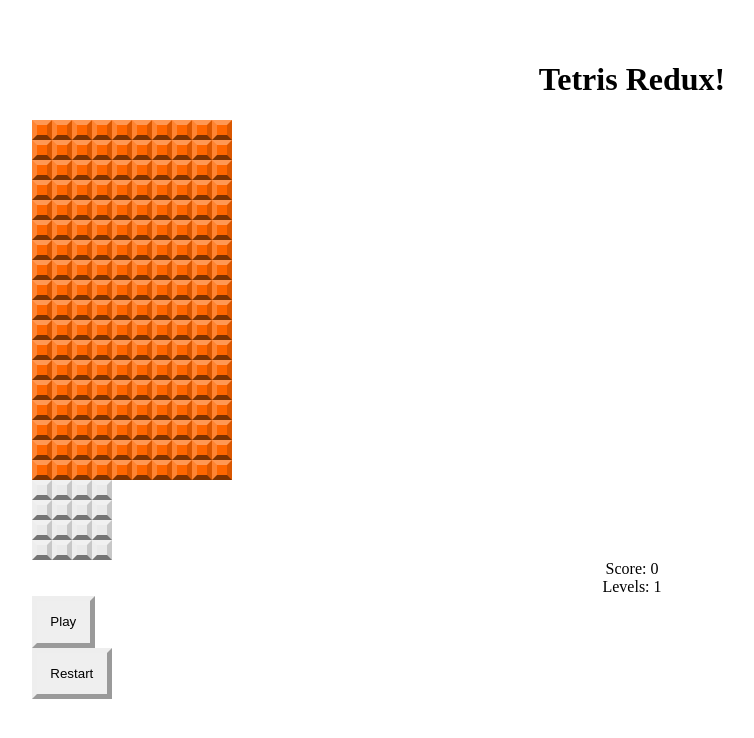
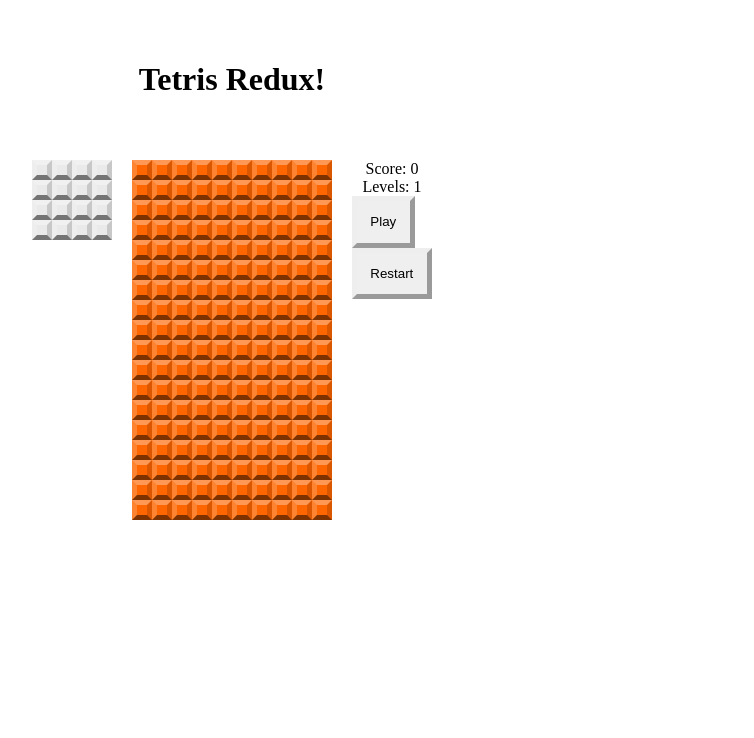
Before and after one commit to ddoherty145/tetris-app, a React (Vite) app: page / in a window 1280 px wide. Shown: the top 738 px of the page, without its empty margins (8-762 px from the left). Built offline with nearby package versions, Linux system fonts and the light colour scheme.

Commit message:
Added grid area styles

```diff
--- a/src/index.css
+++ b/src/index.css
@@ -63,3 +63,38 @@
   border-right-color: var(--button-color-r);
   border-bottom-color: var(--button-color-b);
 }
+
+.App {
+  --col-side: calc(var(--tile-size) * 4);
+  --col-center: calc(var(--tile-size) * 10);
+  --grid-height: calc(var(--tile-size) * 18);
+
+  width: calc(var(--tile-size) * (4 +1 + 10 +1 + 4));
+  margin: auto;
+  display: grid;
+
+  grid-gap: var(--tile-size) var(--tile-size);
+  grid-template-columns: var(--col-side) var(--col-center) var(--col-side);
+  grid-template-rows: 100px var(--grid-height) 100px;
+
+  grid-template-areas:
+    "h h h"
+    "l c r"
+    ". b .";
+}
+
+.App-header {
+  grid-area: h;
+}
+
+.next-block {
+  grid-area: l;
+}
+
+.grid-board {
+  grid-area: c;
+}
+
+.score-board {
+  grid-area: r;
+}
```
